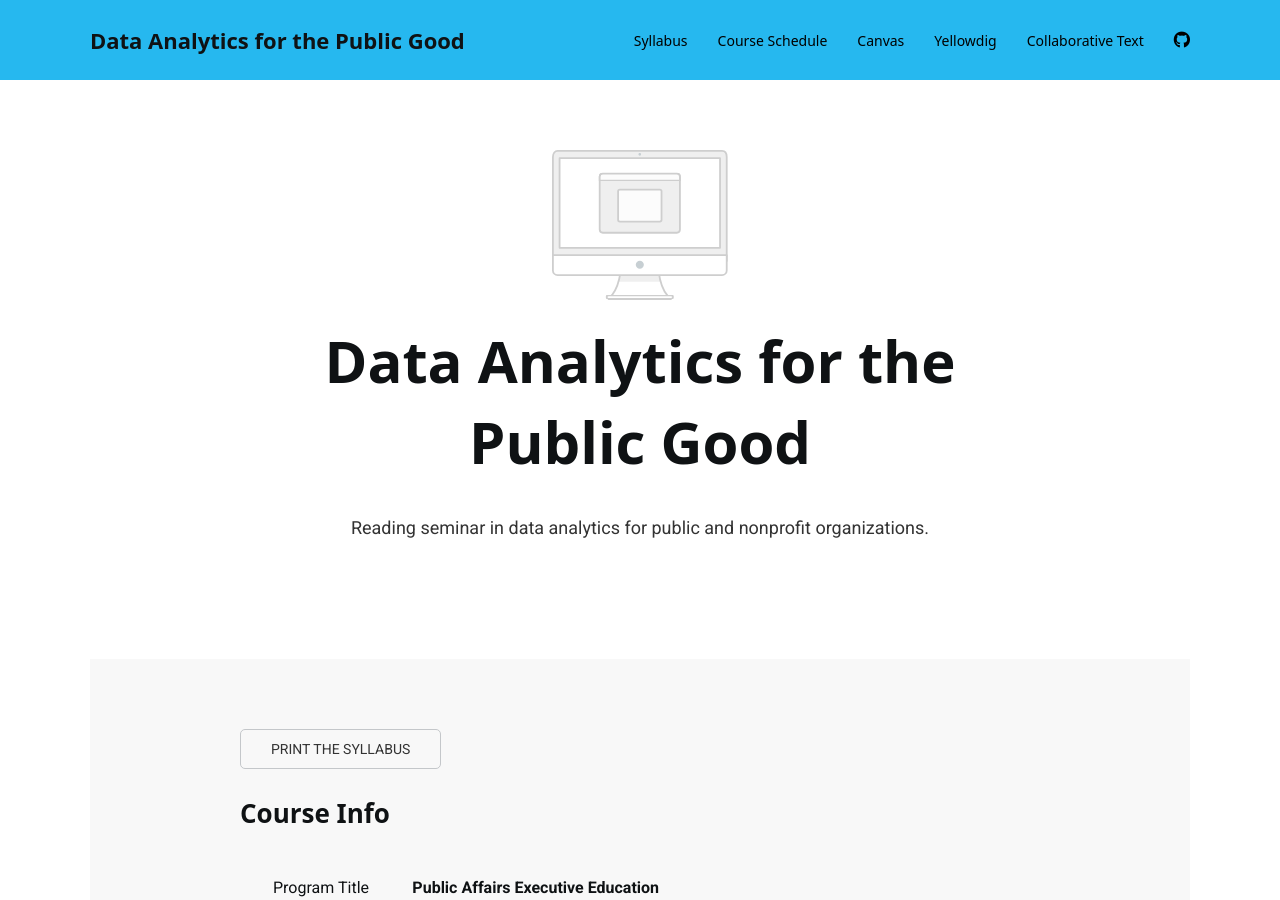
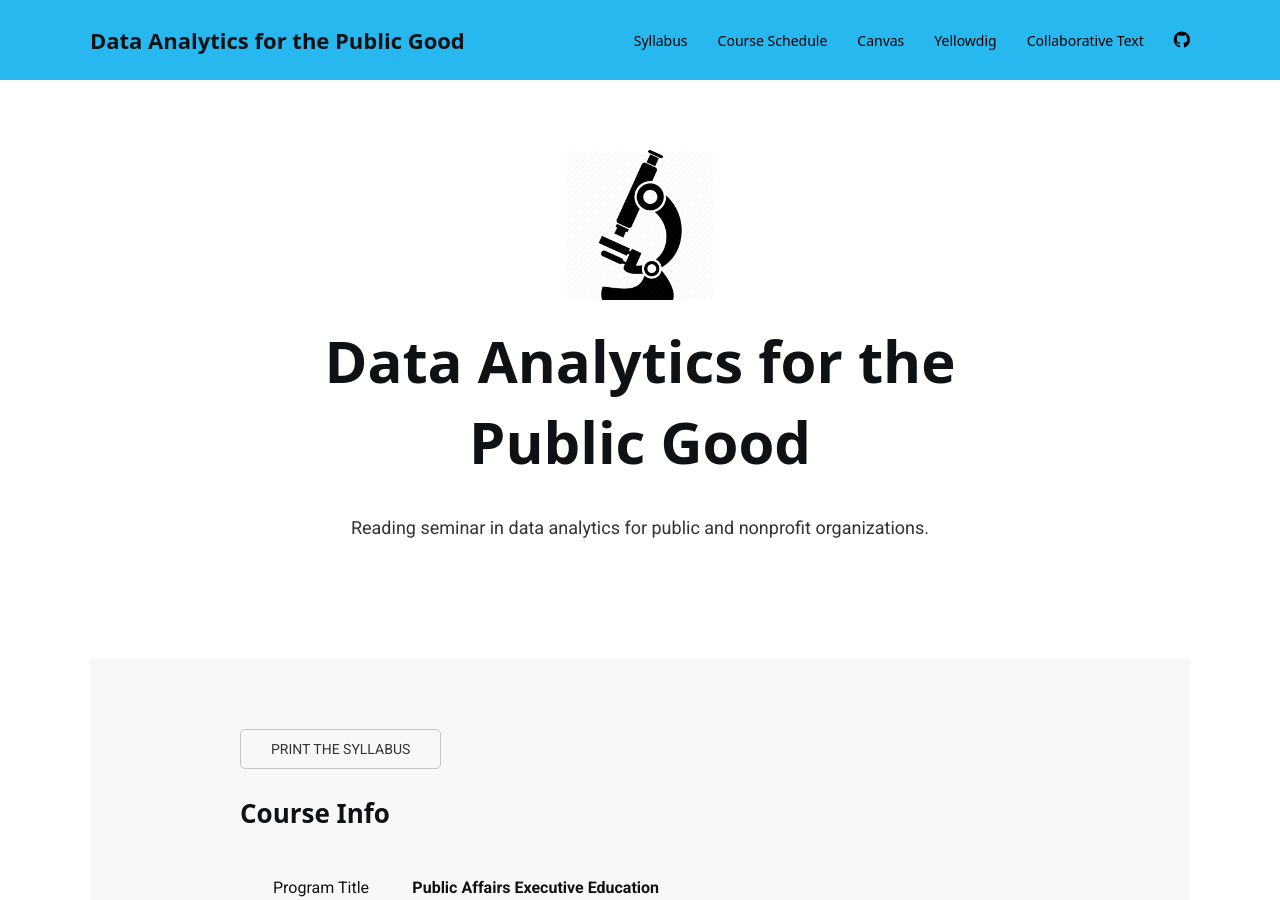
Before and after one commit to DS4PS/course-asu-paf-586-summer-2019, a Jekyll site: the page built from index.md, in a window 1280 px wide and 900 px high. Built offline with Jekyll 4.4.1, drawn with Linux system fonts in a browser that asks for light colours; nearby versions of some CDN libraries; a style sheet for code colours, icons or effects is not loaded.

Commit message:
Update _config.yml

```diff
--- a/_config.yml
+++ b/_config.yml
@@ -38,7 +38,7 @@ course_url: "http://ds4ps.org/paf-586-summer-2019/"
 
 index:
     title: Data Analytics for the Public Good
-    image: imac.svg
+    image: microscope.png
     subtitle: Reading seminar in data analytics for public and nonprofit organizations.
 
 
```
